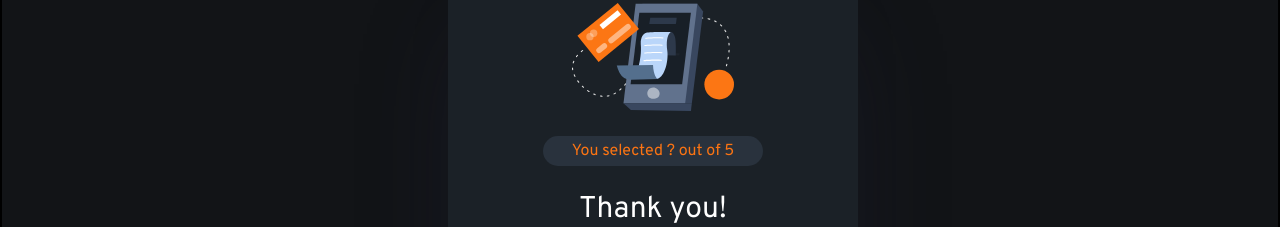
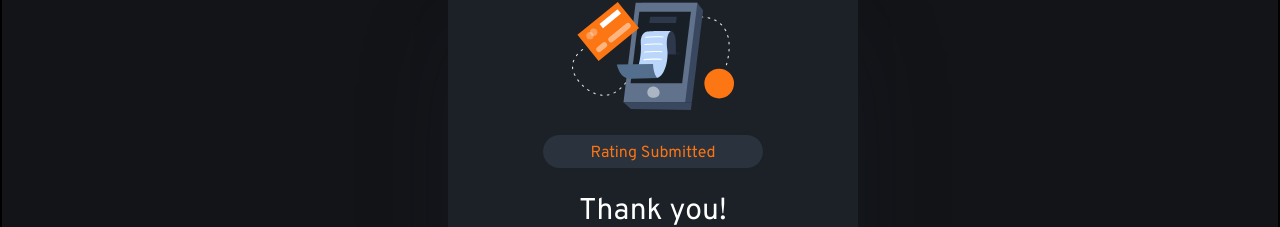
Before and after one commit to mauger1998/interactive-rating, a plain HTML site: page index.html in a window 1280 px wide. Both pictures are taken after a click on the element "SUBMIT". Shown: the part 236-463 px from the top of the page. Drawn offline with Linux system fonts and the light colour scheme.

Commit message:
Change message and padding on it

```diff
--- a/index.html
+++ b/index.html
@@ -60,11 +60,10 @@
 
 
   </main>
-
   <section class="popup" id="popup">
     <img src="images/thankyou.svg" alt="image" class="img">
     <div class="message">
-      <div class="result">You selected ? out of 5</div>
+      <div class="result">Rating Submitted</div>
 
     </div>
     <div class="thanks">Thank you!</div>
@@ -76,6 +75,10 @@
     <script>
       let popup = document.getElementById("popup");
       let hide = document.getElementById("hide");
+
+
+
+
 
       function openPopup(){
         popup.classList.add("open-popup");
@@ -114,6 +117,8 @@
       }
 
 
+
+
     </script>
 
 
--- a/style.css
+++ b/style.css
@@ -120,6 +120,7 @@ main {
     cursor: pointer;
 }
 
+
 /*Popup*/
 
 .popup {
@@ -158,6 +159,7 @@ main {
 
 .message {
     padding:10px;
+    padding-top: 13px;;
     margin:0;
     width:200px;
     height:10px;
@@ -174,6 +176,8 @@ main {
     font-size: 30px;
 }
 
+
+
 .popup-para {
     color:hsl(217, 12%, 63%);
     margin-left:35px;
```
